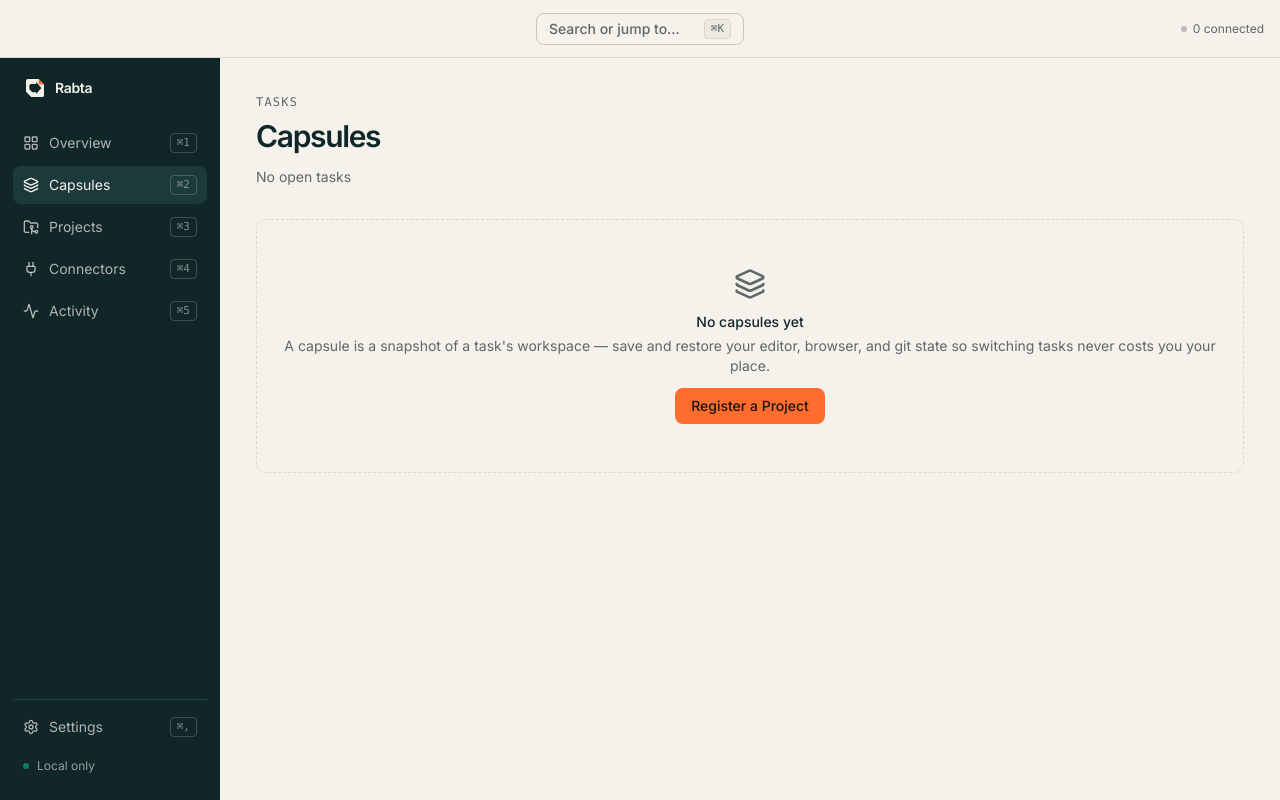
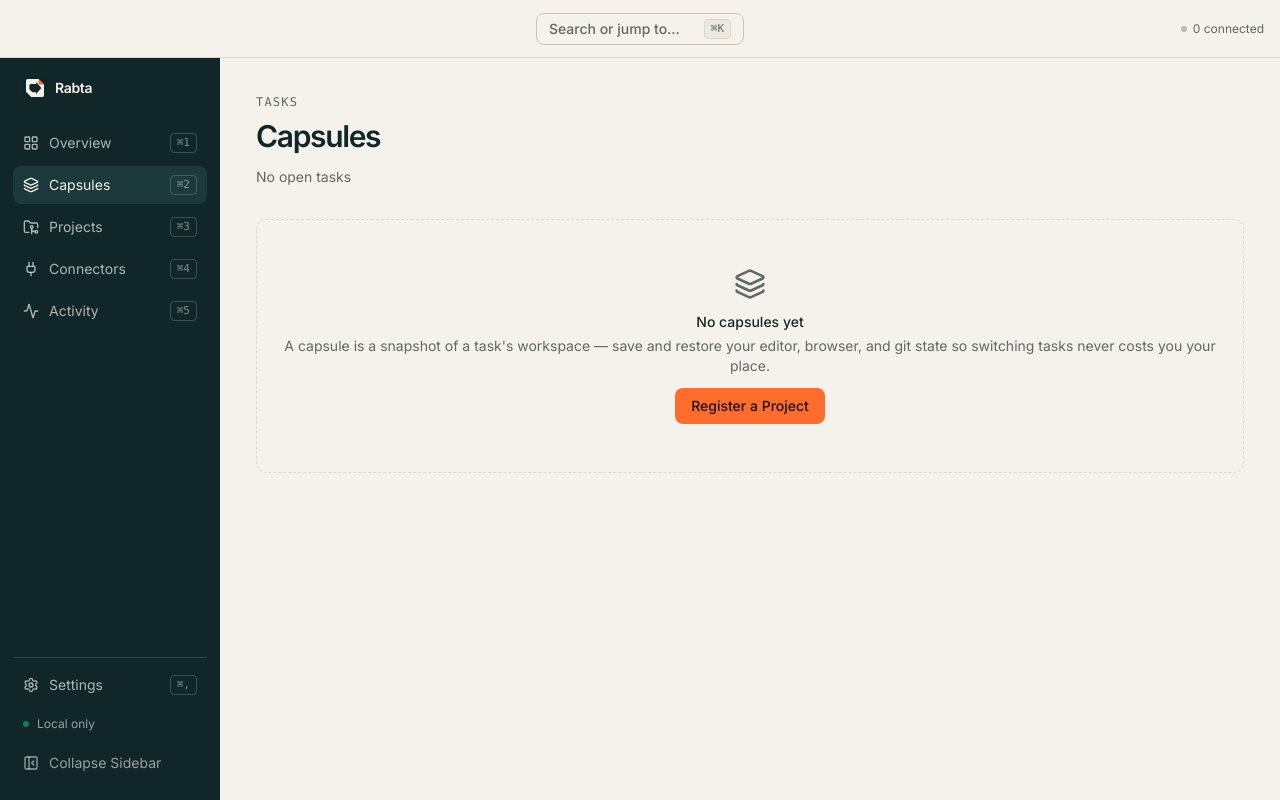
Before and after one commit to salmuflahi/rabta, a React (Vite) app in the folder apps/desktop/: page / in a window 1280 px wide. Built offline with nearby package versions, Linux system fonts and the light colour scheme.

Commit message:
feat(shell): collapsible sidebar with persisted state (⌘\)

```diff
--- a/apps/desktop/src/App.tsx
+++ b/apps/desktop/src/App.tsx
@@ -100,6 +100,7 @@ export default function App() {
   const removePairing = useStore((s) => s.removePairing);
   const setHubPort = useStore((s) => s.setHubPort);
   const toggleCommandOpen = useStore((s) => s.toggleCommandOpen);
+  const toggleSidebar = useStore((s) => s.toggleSidebar);
 
   useEffect(() => {
     const refresh = () =>
@@ -150,9 +151,9 @@ export default function App() {
       .catch(() => {});
   }, [setHubPort]);
 
-  // Global shortcuts: ⌘K (palette, existing), ⌘N (new project), ⌘⇧N (new
-  // capsule/task), ⌘R (resume last). Escape-to-close for the palette is
-  // handled by Radix Dialog inside CommandPalette itself.
+  // Global shortcuts: ⌘K (palette, existing), ⌘\ (toggle sidebar), ⌘N (new
+  // project), ⌘⇧N (new capsule/task), ⌘R (resume last). Escape-to-close for
+  // the palette is handled by Radix Dialog inside CommandPalette itself.
   useEffect(() => {
     function onKeyDown(e: KeyboardEvent) {
       if (!(e.metaKey || e.ctrlKey)) return;
@@ -163,6 +164,14 @@ export default function App() {
       if (key === "k") {
         e.preventDefault();
         toggleCommandOpen();
+        return;
+      }
+
+      // ⌘\ toggles the sidebar rail — also a global chrome action, so it
+      // fires before the input guard just like ⌘K.
+      if (key === "\\") {
+        e.preventDefault();
+        toggleSidebar();
         return;
       }
 
@@ -205,7 +214,15 @@ export default function App() {
     }
     window.addEventListener("keydown", onKeyDown);
     return () => window.removeEventListener("keydown", onKeyDown);
-  }, [toggleCommandOpen, setView, activeTaskId, requestResume, requestNewProject, requestNewTask]);
+  }, [
+    toggleCommandOpen,
+    toggleSidebar,
+    setView,
+    activeTaskId,
+    requestResume,
+    requestNewProject,
+    requestNewTask,
+  ]);
 
   function decide(pairing: PendingPairing, ok: boolean) {
     decidePairing(pairing, ok, removePairing);
--- a/apps/desktop/src/shell/AppShell.tsx
+++ b/apps/desktop/src/shell/AppShell.tsx
@@ -1,12 +1,21 @@
 import type { ReactNode } from "react";
+import { cn } from "@/lib/utils";
+import { useStore } from "@/store";
 import { Sidebar } from "./Sidebar";
 import { Titlebar } from "./Titlebar";
 
 export function AppShell({ children }: { children: ReactNode }) {
+  const collapsed = useStore((s) => s.sidebarCollapsed);
+
   return (
     <div className="flex h-full flex-col overflow-x-hidden">
       <Titlebar />
-      <div className="grid min-h-0 min-w-0 flex-1 grid-cols-[220px_1fr]">
+      <div
+        className={cn(
+          "grid min-h-0 min-w-0 flex-1 transition-[grid-template-columns] duration-200 ease-brand",
+          collapsed ? "grid-cols-[56px_1fr]" : "grid-cols-[220px_1fr]"
+        )}
+      >
         <Sidebar />
         <main className="min-w-0 overflow-y-auto overflow-x-hidden bg-background p-9">{children}</main>
       </div>
--- a/apps/desktop/src/shell/Sidebar.tsx
+++ b/apps/desktop/src/shell/Sidebar.tsx
@@ -1,3 +1,4 @@
+import { PanelLeftClose, PanelLeftOpen } from "lucide-react";
 import markUrl from "@/assets/brand/rabta-mark.svg";
 import { Kbd } from "@/components/ui/kbd";
 import { Tooltip, TooltipContent, TooltipTrigger } from "@/components/ui/tooltip";
@@ -5,44 +6,99 @@ import { cn } from "@/lib/utils";
 import { useStore, type NavKey } from "@/store";
 import { NAV_ITEMS, SETTINGS_ITEM, type NavItem } from "./nav";
 
-function NavRow({ item, active, onClick }: { item: NavItem; active: boolean; onClick: () => void }) {
+function NavRow({
+  item,
+  active,
+  collapsed,
+  onClick,
+}: {
+  item: NavItem;
+  active: boolean;
+  collapsed: boolean;
+  onClick: () => void;
+}) {
   const Icon = item.icon;
-  return (
+  const button = (
     <button
       type="button"
       onClick={onClick}
+      aria-label={collapsed ? item.label : undefined}
       className={cn(
-        "flex h-[38px] w-full items-center gap-2.5 rounded-[8px] px-2.5 text-sm transition-[background-color,color] duration-150 ease-brand active:scale-[0.99]",
+        "flex h-[38px] w-full items-center rounded-[8px] text-sm transition-[background-color,color] duration-150 ease-brand active:scale-[0.99]",
+        collapsed ? "justify-center px-0" : "gap-2.5 px-2.5",
         active
           ? "bg-sidebar-accent text-sidebar-accent-foreground"
           : "text-sidebar-foreground/70 hover:bg-sidebar-accent/50 hover:text-sidebar-foreground"
       )}
     >
       <Icon className="size-4 shrink-0" />
+      {!collapsed && (
+        <>
           <span className="flex-1 text-left">{item.label}</span>
           <Kbd className="border-sidebar-foreground/20 bg-transparent text-sidebar-foreground/50">
             {item.shortcut}
           </Kbd>
+        </>
+      )}
     </button>
+  );
+
+  if (!collapsed) return button;
+
+  return (
+    <Tooltip>
+      <TooltipTrigger asChild>{button}</TooltipTrigger>
+      <TooltipContent side="right">{item.label}</TooltipContent>
+    </Tooltip>
   );
 }
 
 export function Sidebar() {
   const view = useStore((s) => s.view);
   const setView = useStore((s) => s.setView);
+  const collapsed = useStore((s) => s.sidebarCollapsed);
+  const toggleSidebar = useStore((s) => s.toggleSidebar);
 
   const go = (key: NavKey) => setView(key);
 
+  const ToggleIcon = collapsed ? PanelLeftOpen : PanelLeftClose;
+  const toggleLabel = collapsed ? "Expand Sidebar" : "Collapse Sidebar";
+  const toggleButton = (
+    <button
+      type="button"
+      onClick={toggleSidebar}
+      aria-label={toggleLabel}
+      className={cn(
+        "flex h-[38px] w-full items-center rounded-[8px] text-sm text-sidebar-foreground/60 transition-[background-color,color] duration-150 ease-brand hover:bg-sidebar-accent/50 hover:text-sidebar-foreground active:scale-[0.99]",
+        collapsed ? "justify-center px-0" : "gap-2.5 px-2.5"
+      )}
+    >
+      <ToggleIcon className="size-4 shrink-0" />
+      {!collapsed && <span className="flex-1 text-left">{toggleLabel}</span>}
+    </button>
+  );
+
   return (
-    <aside className="flex h-full flex-col bg-sidebar px-[13px] py-[18px] text-sidebar-foreground">
-      <div className="mb-6 flex items-center gap-2 px-2.5">
-        <img src={markUrl} alt="" className="size-6 rounded-[6px]" />
-        <span className="text-sm font-semibold tracking-tight">Rabta</span>
+    <aside
+      className={cn(
+        "flex h-full flex-col bg-sidebar py-[18px] text-sidebar-foreground",
+        collapsed ? "px-2" : "px-[13px]"
+      )}
+    >
+      <div className={cn("mb-6 flex items-center gap-2", collapsed ? "justify-center px-0" : "px-2.5")}>
+        <img src={markUrl} alt="" className="size-6 shrink-0 rounded-[6px]" />
+        {!collapsed && <span className="text-sm font-semibold tracking-tight">Rabta</span>}
       </div>
 
       <nav className="flex flex-1 flex-col gap-1">
         {NAV_ITEMS.map((item) => (
-          <NavRow key={item.key} item={item} active={view === item.key} onClick={() => go(item.key)} />
+          <NavRow
+            key={item.key}
+            item={item}
+            active={view === item.key}
+            collapsed={collapsed}
+            onClick={() => go(item.key)}
+          />
         ))}
       </nav>
 
@@ -50,19 +106,34 @@ export function Sidebar() {
         <NavRow
           item={SETTINGS_ITEM}
           active={view === SETTINGS_ITEM.key}
+          collapsed={collapsed}
           onClick={() => go(SETTINGS_ITEM.key)}
         />
         <Tooltip>
           <TooltipTrigger asChild>
+            {collapsed ? (
+              <div className="flex items-center justify-center rounded-[8px] px-0 py-2 text-xs text-sidebar-foreground/60">
+                <span className="size-1.5 rounded-full bg-success" />
+              </div>
+            ) : (
               <div className="flex items-center gap-2 rounded-[8px] px-2.5 py-2 text-xs text-sidebar-foreground/60">
                 <span className="size-1.5 rounded-full bg-success" />
                 Local only
               </div>
+            )}
           </TooltipTrigger>
           <TooltipContent side="right">
             Runs entirely on 127.0.0.1 — no cloud account, no telemetry.
           </TooltipContent>
         </Tooltip>
+        {collapsed ? (
+          <Tooltip>
+            <TooltipTrigger asChild>{toggleButton}</TooltipTrigger>
+            <TooltipContent side="right">{toggleLabel}</TooltipContent>
+          </Tooltip>
+        ) : (
+          toggleButton
+        )}
       </div>
     </aside>
   );
--- a/apps/desktop/src/store.ts
+++ b/apps/desktop/src/store.ts
@@ -38,6 +38,15 @@ export interface KnownConnector {
 
 const MAX_LOG = 500;
 let seq = 0;
+
+const SIDEBAR_KEY = "rabta.sidebarCollapsed";
+function readSidebarCollapsed(): boolean {
+  try {
+    return localStorage.getItem(SIDEBAR_KEY) === "true";
+  } catch {
+    return false;
+  }
+}
 
 const knownId = (c: { name: string; kind: string }) => `known:${c.name}:${c.kind}`;
 
@@ -143,6 +152,10 @@ interface Store {
   newTaskRequest: boolean;
   requestNewTask: () => void;
   clearNewTaskRequest: () => void;
+  /** Icons-only rail vs. full sidebar, persisted to localStorage so it
+   * survives reload. Toggled via the sidebar's collapse button or ⌘\. */
+  sidebarCollapsed: boolean;
+  toggleSidebar: () => void;
 }
 
 export const useStore = create<Store>((set) => ({
@@ -172,6 +185,17 @@ export const useStore = create<Store>((set) => ({
   newTaskRequest: false,
   requestNewTask: () => set({ newTaskRequest: true }),
   clearNewTaskRequest: () => set({ newTaskRequest: false }),
+  sidebarCollapsed: readSidebarCollapsed(),
+  toggleSidebar: () =>
+    set((s) => {
+      const next = !s.sidebarCollapsed;
+      try {
+        localStorage.setItem(SIDEBAR_KEY, String(next));
+      } catch {
+        /* ignore */
+      }
+      return { sidebarCollapsed: next };
+    }),
   setPairings: (incoming) =>
     set((s) => {
       const merged = [...s.pairings];
```
Also changed, not shown: 2 other files (tests, documents, lock files or other folders). Lines whose indentation alone changed are shown as unchanged.
